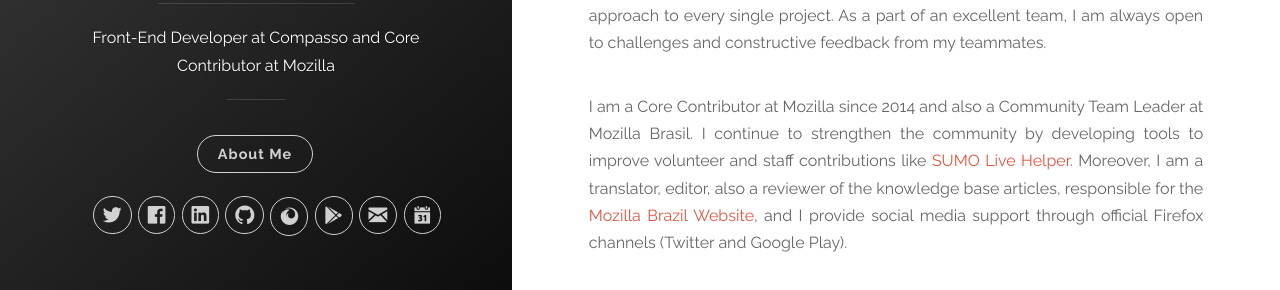
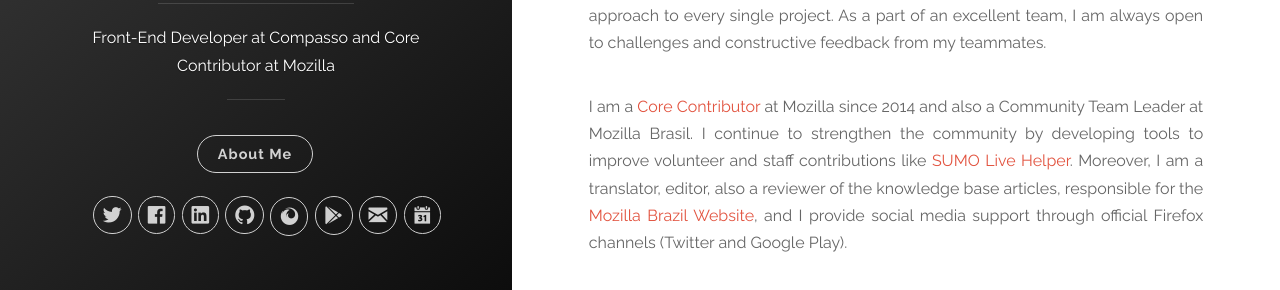
Before and after one commit to jhonatasrm/jhonatasrm.github.io, a Jekyll site: the page built from tags.md, in a window 1280 px wide and 946 px high. Shown: the part 471-761 px from the top of the window. Built offline with Jekyll 4.4.1, drawn with Linux system fonts in a browser that asks for light colours; nearby versions of some CDN libraries.

Commit message:
Update About Me

```diff
--- a/_layouts/default.html
+++ b/_layouts/default.html
@@ -25,7 +25,7 @@
                 an excellent team, I am always open to challenges and constructive feedback from my teammates.
             </p><br>
 
-            <p align="justify">I am a Core Contributor at Mozilla since 2014 and also a Community Team Leader at Mozilla Brasil. I continue to strengthen the community by developing tools to improve volunteer and staff
+            <p align="justify">I am a <a href="https://wiki.mozilla.org/Community#Core_Contributor">Core Contributor</a> at Mozilla since 2014 and also a Community Team Leader at Mozilla Brasil. I continue to strengthen the community by developing tools to improve volunteer and staff
                 contributions like <a href="https://github.com/mozillabrasil/sumo_live_helper">SUMO Live Helper</a>. Moreover,
                 I am a translator, editor, also a reviewer of the knowledge base articles, responsible for the <a href="https://mozillabr.org/">Mozilla Brazil Website</a>, and I provide social media support through
                 official Firefox channels (Twitter and Google Play).
```
